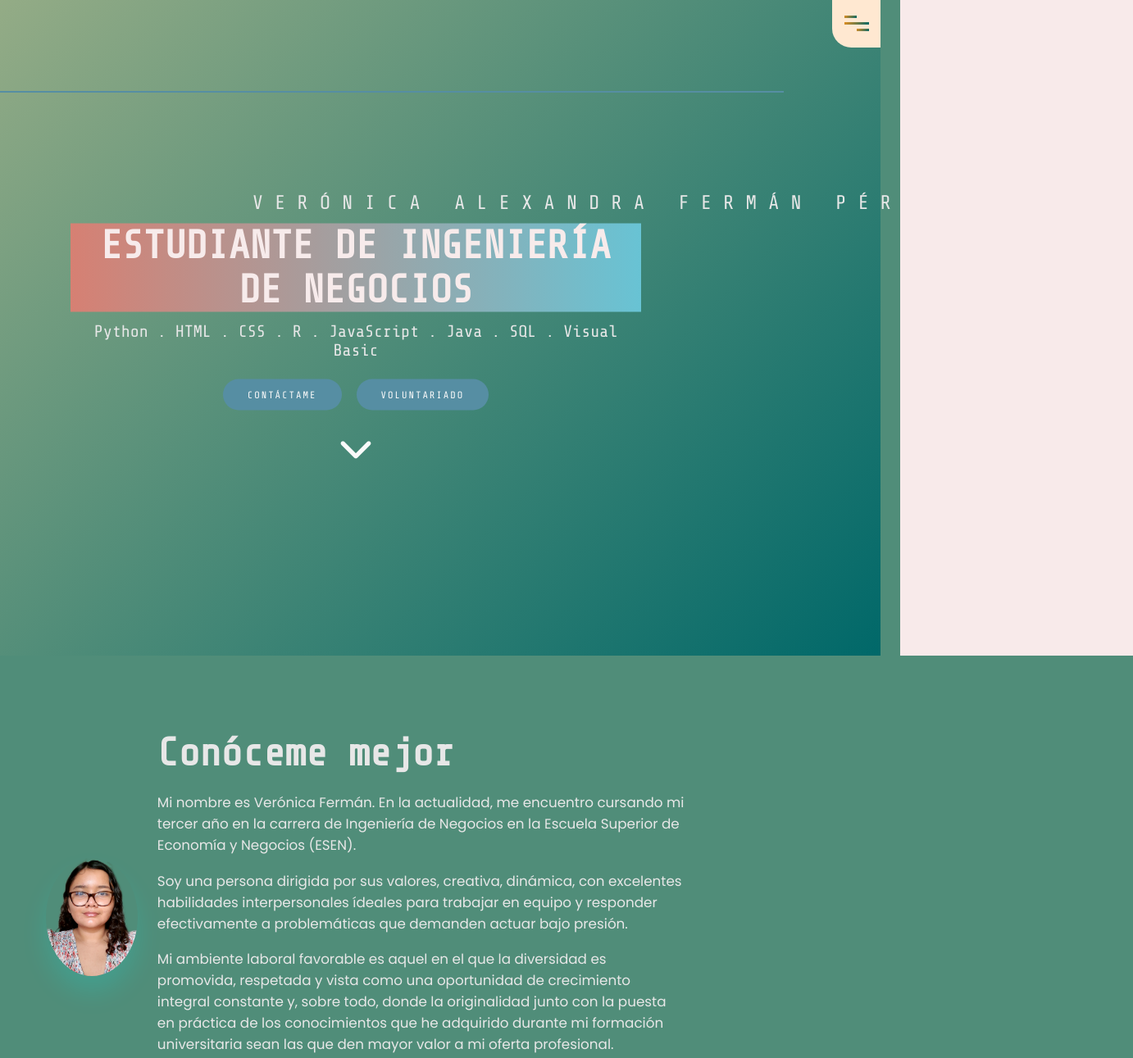
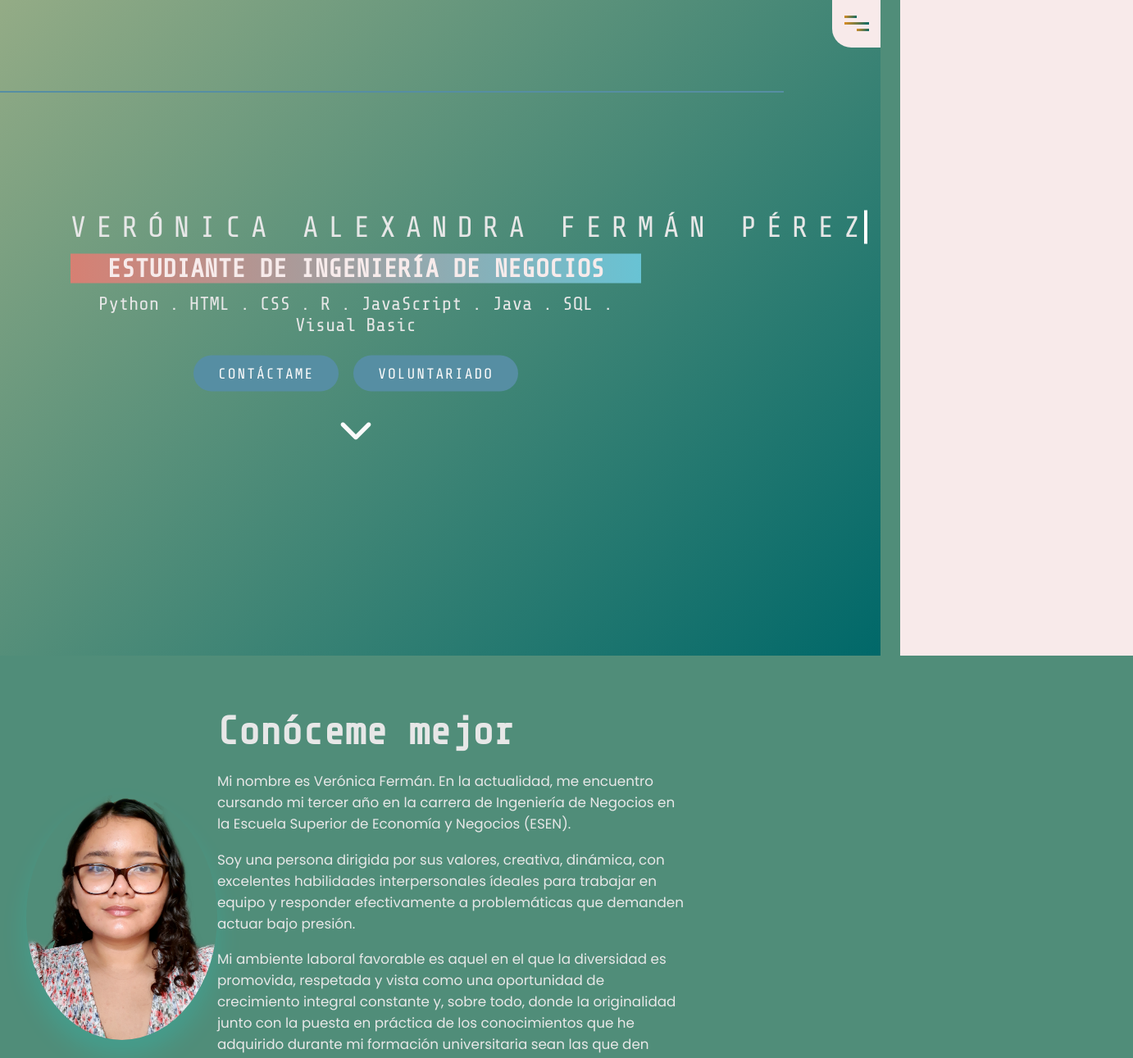
Before and after one commit to VeronicaFerman/Web-CV, a plain HTML site: page templates/index.html in a window 1280 px wide. Shown: the top 1291 px of the page at 82% size, 1382 px wide, since content can reach past the window. Drawn offline with nearby package versions, Linux system fonts and the light colour scheme.

Commit message:
size fixes

```diff
--- a/static/main.css
+++ b/static/main.css
@@ -113,14 +113,14 @@ nav {
   position: fixed;
   right: 0;
   top: 0;
-  background: rgba(255, 232, 209);
+  background: #f8eaea;
   padding: 1.2rem;
   border-radius: 0% 0% 0% 40%;
 }
 
 .profile-pic {
-  height: 9rem;
-  width: auto;
+  height: auto;
+  width: 13rem;
   border-radius: 70%;
   display: block;
   margin: 1.5rem 0;
@@ -157,7 +157,7 @@ nav {
   opacity: 0;
   font-size: 1.3rem;
   text-transform: uppercase;
-  color: #cecece;
+  color: rgb(86, 142, 163);
   letter-spacing: 1.5px;
 }
 
@@ -219,15 +219,17 @@ nav {
 }
 
 .main-message h2 {
-  letter-spacing: 1.2rem;
-  font-size: 2rem;
-  font-weight: 400;
+  letter-spacing: 1rem;
+  font-size: 3rem;
+  font-weight: 300;
   overflow: hidden;
   white-space: nowrap;
   animation: typing 5s steps(27), blink 1s ease-in-out 7s infinite;
-  width: 100ch;
+  width: 50ch;
   margin: auto;
   border-right: 4px solid rgba(255, 255, 255, 1);
+  text-align: center;
+  border-left: 0rem;
 }
 
 @keyframes typing {
@@ -236,7 +238,7 @@ nav {
     color: rgb(86, 142, 163);
   }
   100% {
-    width: 27ch;
+    width: 65ch;
   }
 }
 
@@ -250,7 +252,7 @@ nav {
 }
 
 .main-message h3 {
-  font-size: 4rem;
+  font-size: 2.6rem;
   margin: 1rem 0;
   color: rgba(28, 49, 68);
   background: linear-gradient(
@@ -265,7 +267,7 @@ nav {
 
 .main-message p {
   text-transform: none;
-  font-size: 1.7rem;
+  font-size: 1.9rem;
   font-weight: 400;
 }
 
@@ -285,6 +287,7 @@ nav {
   transition: background-color 650ms;
   font-weight: 500;
   letter-spacing: 2px;
+  font-size: 1.5rem;
 }
 
 .btn:hover {
@@ -319,10 +322,10 @@ nav {
 }
 
 .about-img img {
-  height: 12rem;
+  height: 25rem;
   width: auto;
   border-radius: 50%;
-  margin: 2rem;
+  margin: 0rem;
   box-shadow: 0 20px 30px 0 rgba(0, 255, 255, 0.15);
 }
 
@@ -440,6 +443,7 @@ hr {
 
 .estudios-img {
   flex: 1;
+  size: 10rem;
 }
 
 .estudios-description {
```
